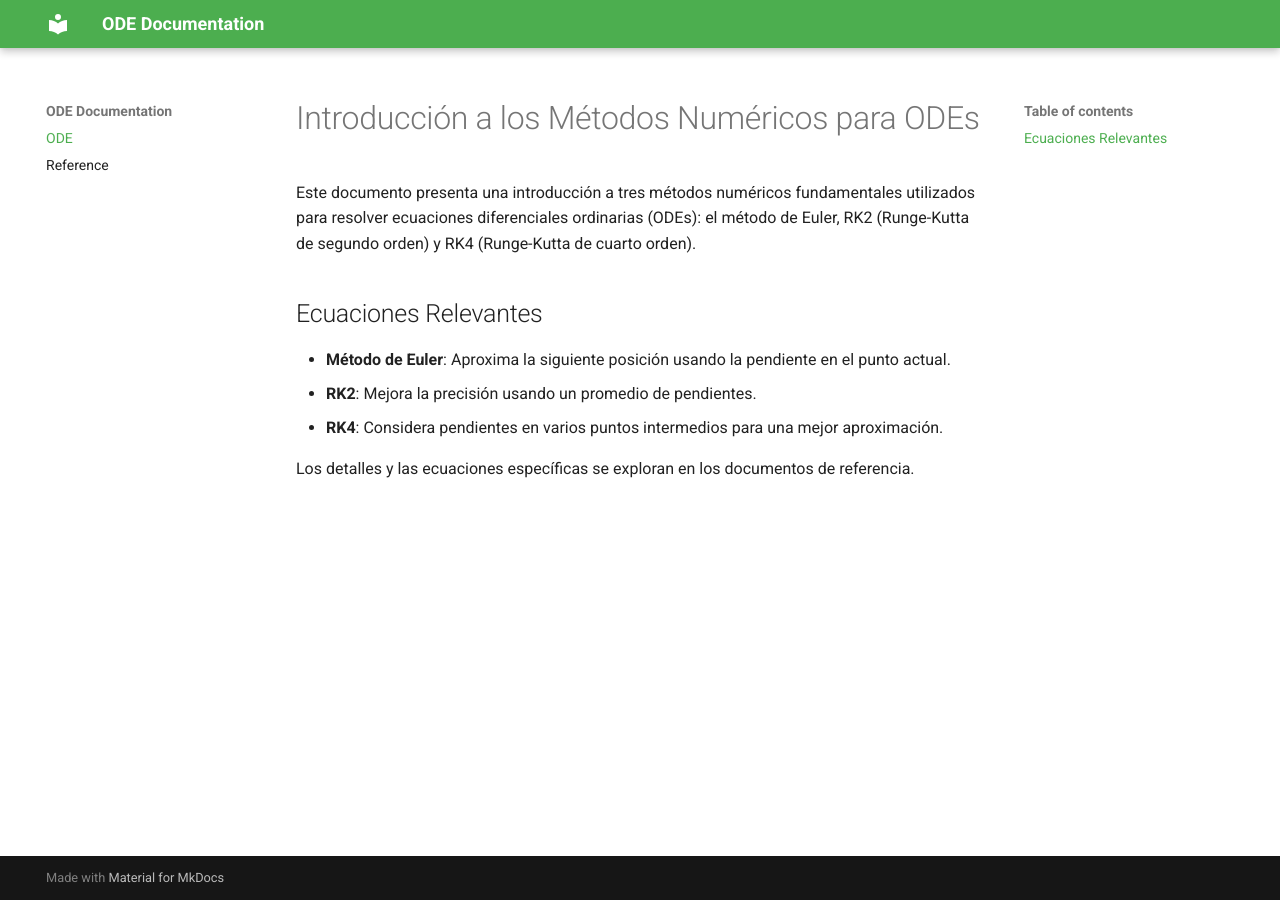
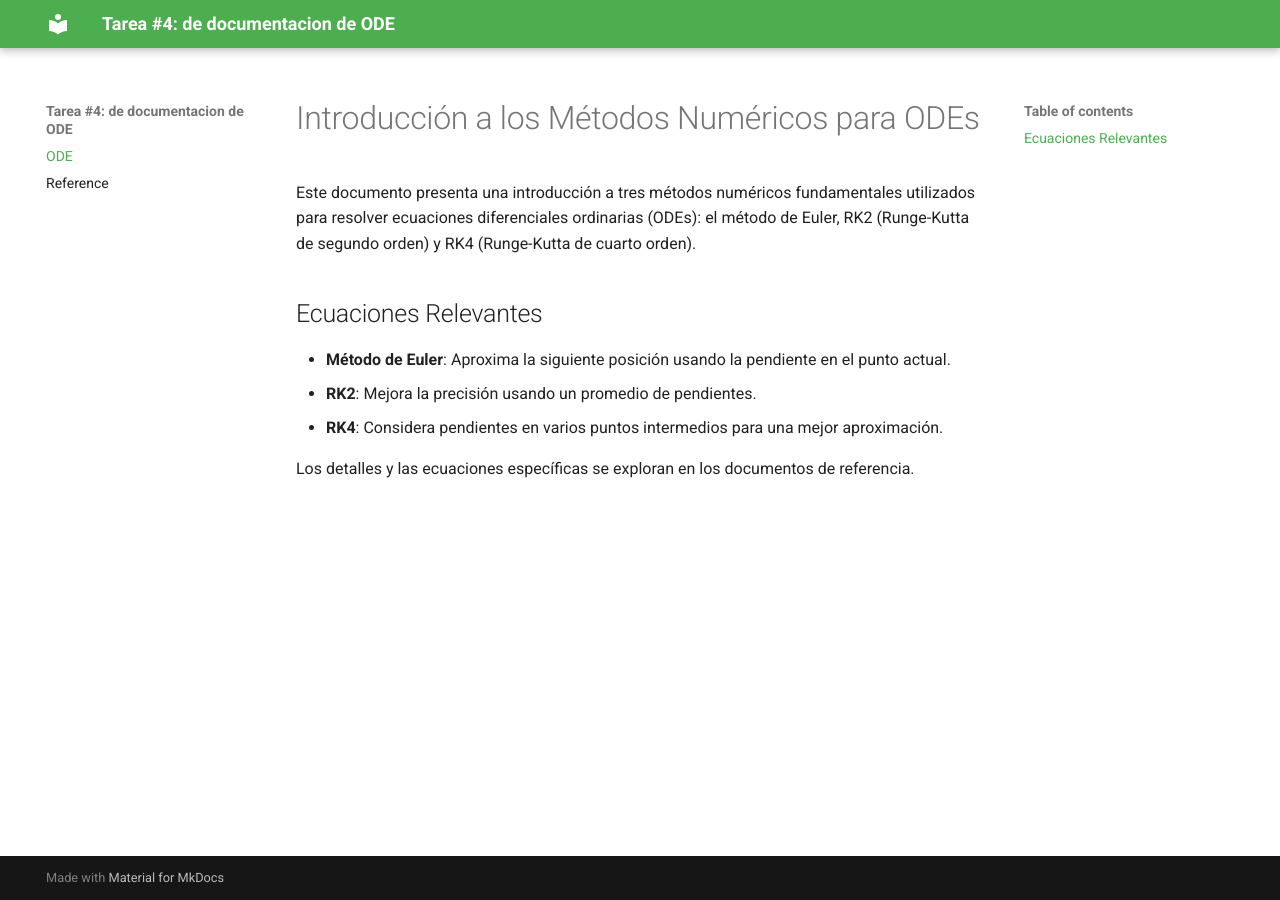
Before and after one commit to Estefany-g/Tarea_Estef, an MkDocs documentation site: the page built from docs/index.md, in a window 1280 px wide. Built offline with MkDocs 1.6.1 and Material for MkDocs 9.7.7, drawn with Linux system fonts in a browser that asks for light colours.

Commit message:
Se cambia el titulo

```diff
--- a/mkdocs.yml
+++ b/mkdocs.yml
@@ -1,4 +1,4 @@
-site_name: "ODE Documentation"  # Cambia el nombre del sitio según prefieras
+site_name: "Tarea #4: de documentacion de ODE"  # Cambia el nombre del sitio según prefieras
 
 theme:
   name: "material"  # Tema Material for MkDocs
```
Also changed, not shown: site/404.html, site/index.html, site/reference/index.html, 1 other file.
